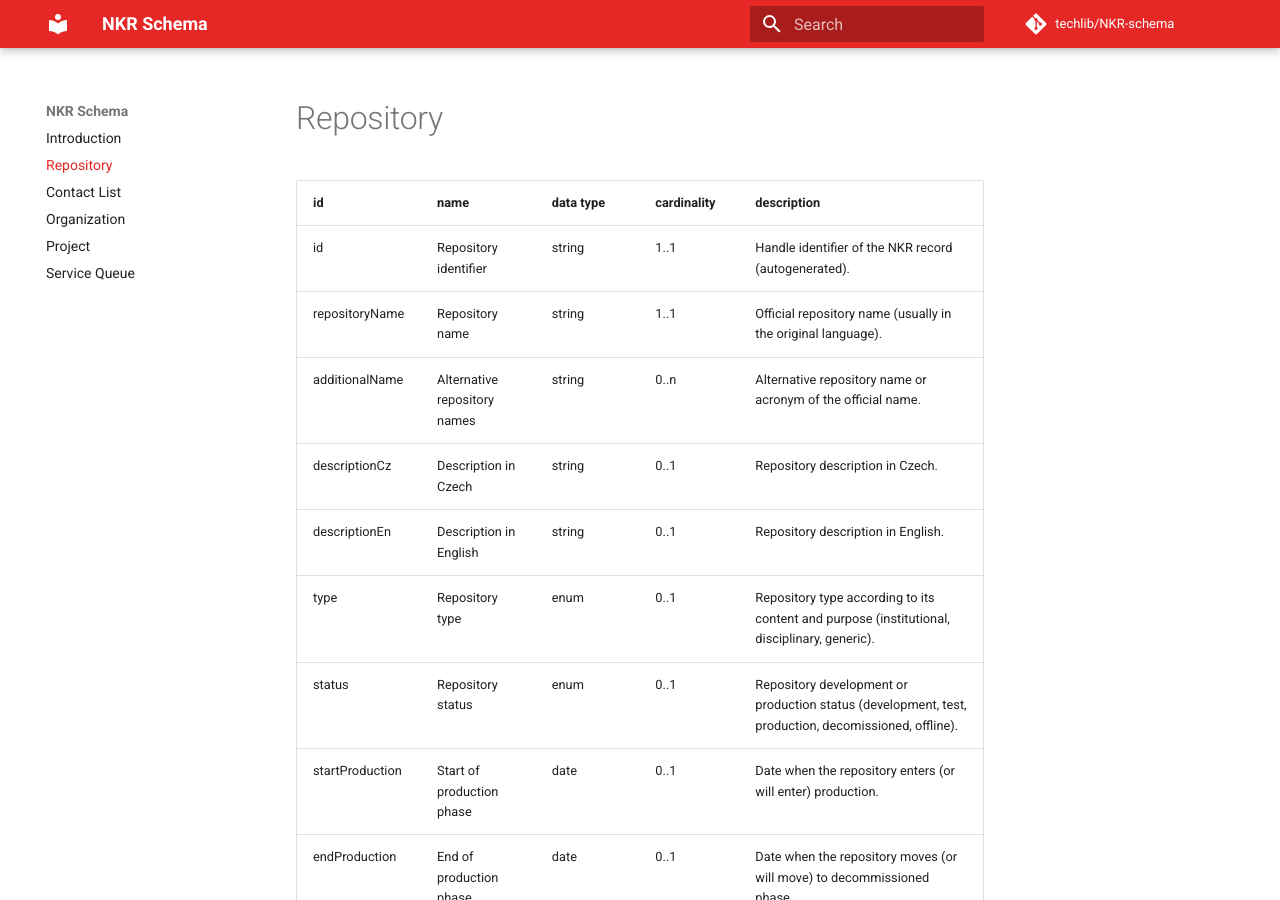
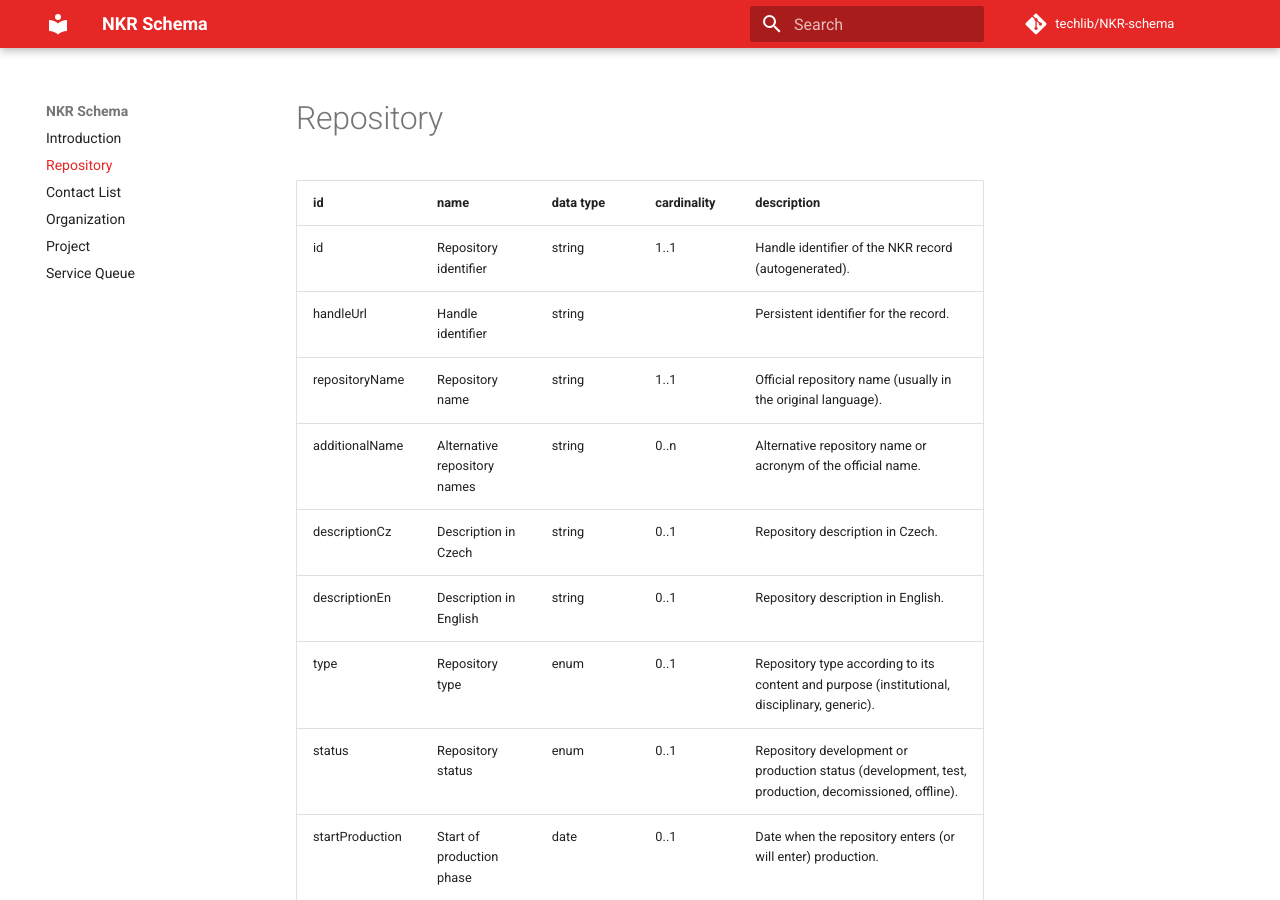
Before and after one commit to techlib/NKR-schema, an MkDocs documentation site: the page built from docs/repository.md, in a window 1280 px wide and 900 px high. Built offline with MkDocs 1.6.1 and Material for MkDocs 9.7.7, drawn with Linux system fonts in a browser that asks for light colours; comment, search, counter and statistics services are not loaded.

Commit message:
Update repository.md

```diff
--- a/docs/repository.md
+++ b/docs/repository.md
@@ -1,6 +1,7 @@
 id | name | data type | cardinality | description
 -- | -- | -- | -- | --
 id | Repository identifier | string | 1..1 | Handle identifier of the NKR record (autogenerated).
+handleUrl | Handle identifier | string | | Persistent identifier for the record.
 repositoryName | Repository name | string | 1..1 | Official repository name (usually in the original language).
 additionalName | Alternative repository names | string | 0..n | Alternative repository name or acronym of the official name.
 descriptionCz | Description in Czech | string  | 0..1 | Repository description in Czech.
```
